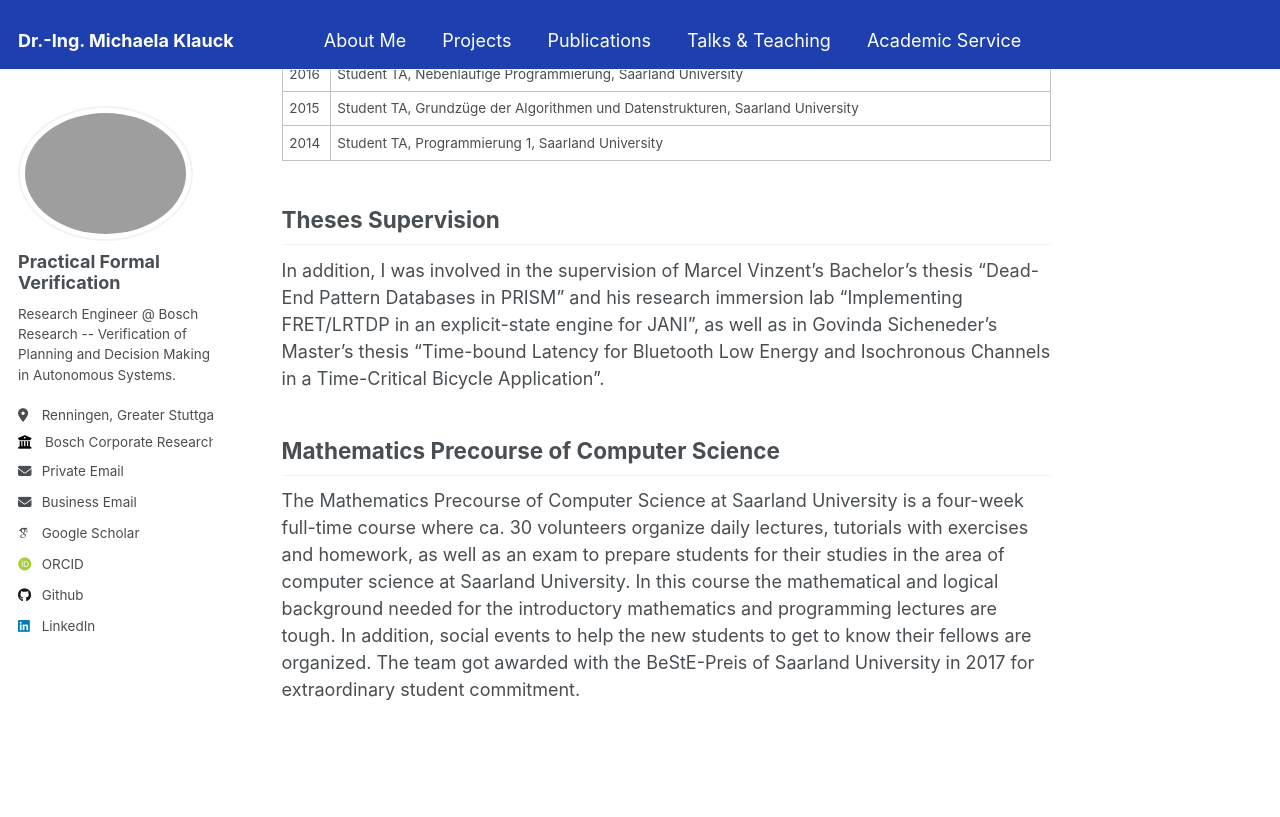
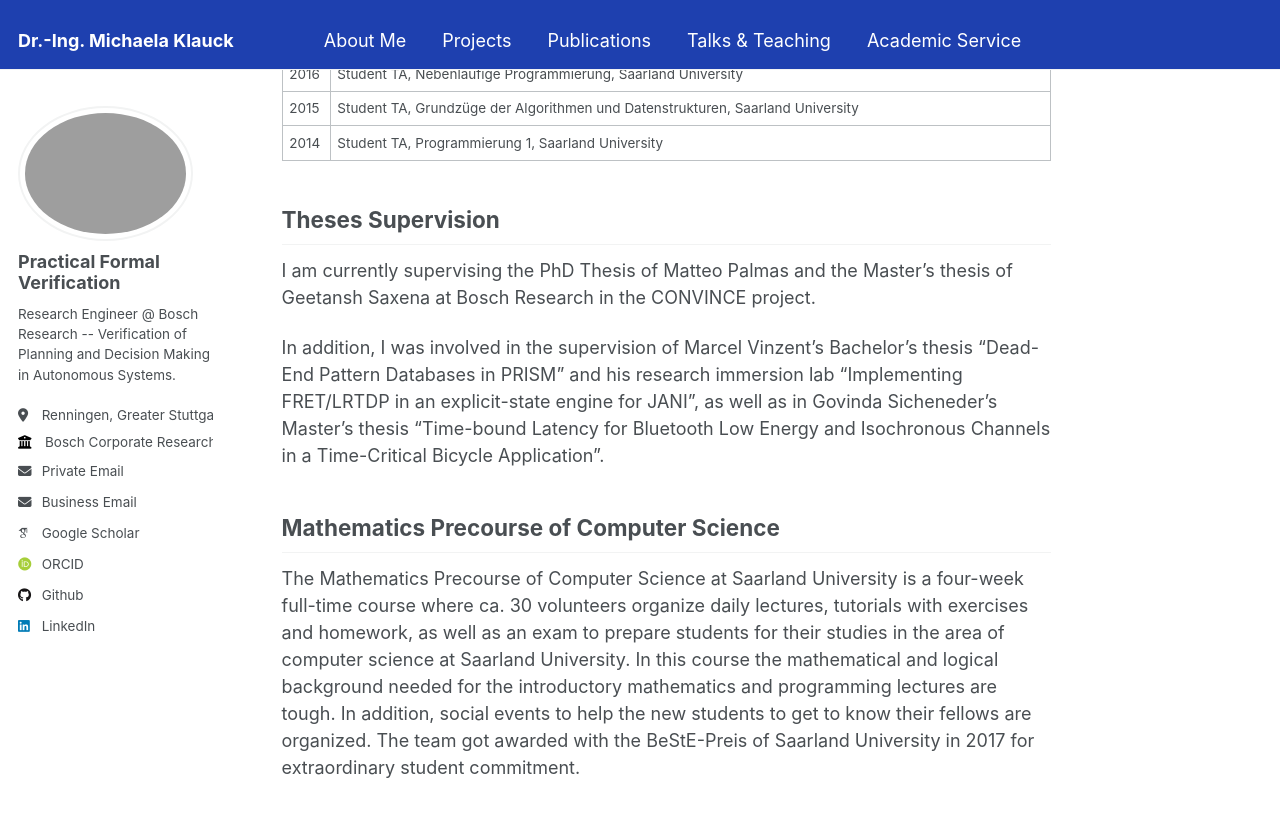
Before and after one commit to MKlauck/MKlauck.github.io, a Jekyll site: the page built from _pages/teaching.md, in a window 1280 px wide and 900 px high, scrolled down 898 px. Shown: the top 817 px of the window. Built offline with Jekyll 4.4.1, drawn with Linux system fonts in a browser that asks for light colours; some web fonts are replaced.

Commit message:
add student supervision names

```diff
--- a/_pages/teaching.md
+++ b/_pages/teaching.md
@@ -31,6 +31,8 @@ redirect_from:
 
 ## Theses Supervision
 
+I am currently supervising the PhD Thesis of Matteo Palmas and the Master's thesis of Geetansh Saxena at Bosch Research in the CONVINCE project.
+
 In addition, I was involved in the supervision of Marcel Vinzent’s Bachelor’s thesis “Dead-End Pattern Databases in PRISM” and his research immersion lab “Implementing FRET/LRTDP in an explicit-state engine for JANI”, as well as in Govinda Sicheneder’s Master’s thesis “Time-bound Latency for Bluetooth Low Energy and Isochronous Channels in a Time-Critical Bicycle Application”.
 
 ## Mathematics Precourse of Computer Science
```
